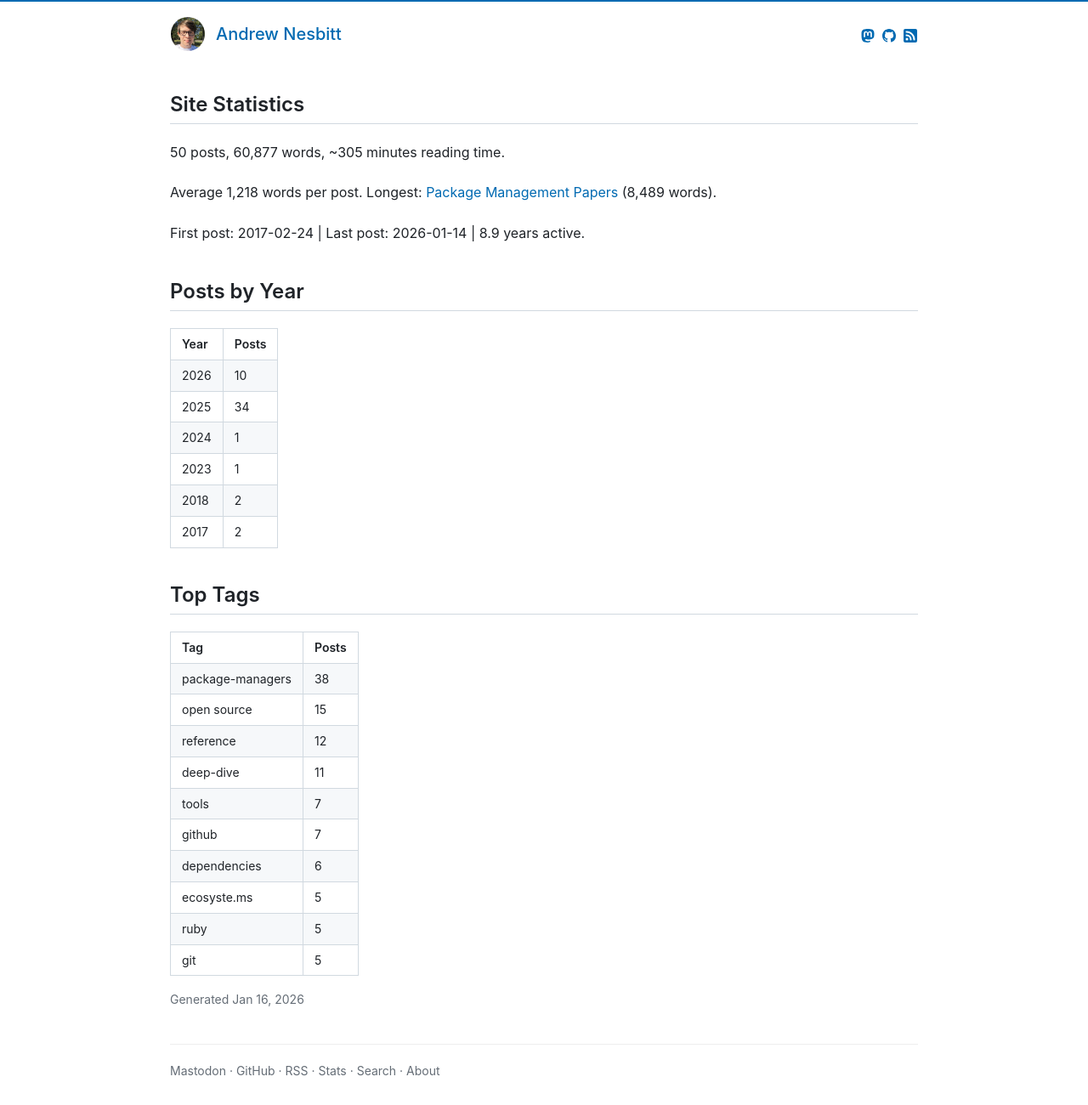
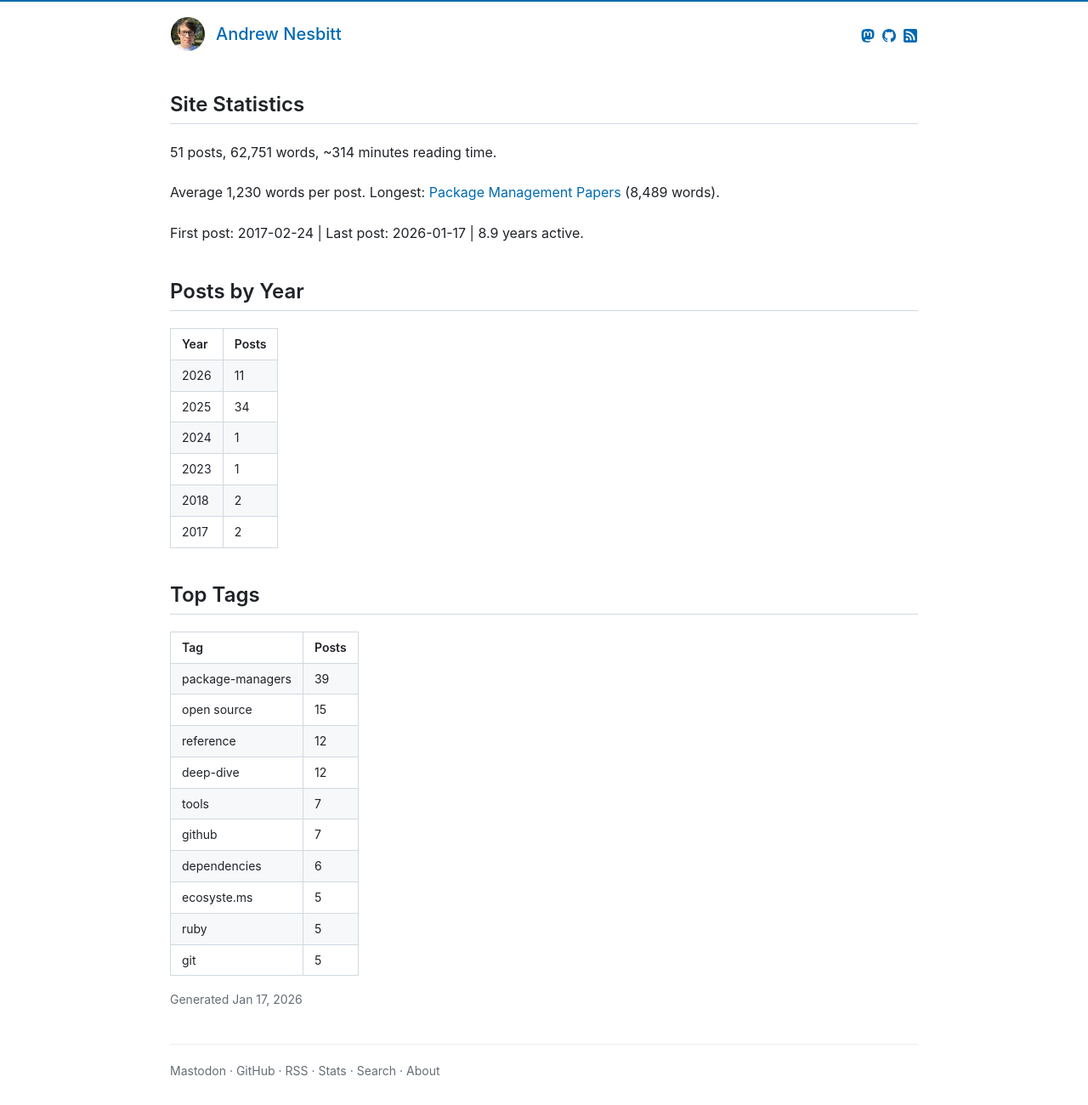
Before and after one commit to andrew/nesbitt.io, a Jekyll site: the page built from stats.html, in a window 1280 px wide. Shown: the whole page at 85% size. Built offline with Jekyll 4.4.1, drawn with Linux system fonts in a browser that asks for light colours.

```diff
--- a/_data/stats.json
+++ b/_data/stats.json
@@ -1,9 +1,9 @@
 {
-  "generated_at": "2026-01-16T09:58:35Z",
-  "total_posts": 50,
-  "total_words": 60877,
-  "reading_minutes": 305,
-  "average_words": 1218,
+  "generated_at": "2026-01-17T10:22:06Z",
+  "total_posts": 51,
+  "total_words": 62751,
+  "reading_minutes": 314,
+  "average_words": 1230,
   "longest_post": {
     "title": "Package Management Papers",
     "url": "/2025/11/13/package-management-papers.html",
@@ -20,16 +20,16 @@
     "date": "2017-02-24"
   },
   "last_post": {
-    "title": "Package Manager People",
-    "url": "/2026/01/14/package-manager-people.html",
-    "date": "2026-01-14"
+    "title": "Lockfile Format Design",
+    "url": "/2026/01/17/lockfile-format-design.html",
+    "date": "2026-01-17"
   },
   "years_active": 8.9,
   "posts_per_month": 0.5,
   "posts_by_year": [
     {
       "year": 2026,
-      "count": 10
+      "count": 11
     },
     {
       "year": 2025,
@@ -55,7 +55,7 @@
   "posts_by_month": [
     {
       "month": "2026-01",
-      "count": 10
+      "count": 11
     },
     {
       "month": "2025-12",
@@ -93,12 +93,12 @@
     "wednesday": 6,
     "thursday": 9,
     "friday": 8,
-    "saturday": 7
+    "saturday": 8
   },
   "tags": [
     {
       "name": "package-managers",
-      "count": 38
+      "count": 39
     },
     {
       "name": "open source",
@@ -110,7 +110,7 @@
     },
     {
       "name": "deep-dive",
-      "count": 11
+      "count": 12
     },
     {
       "name": "tools",
```
Also changed, not shown: 1 other file.
